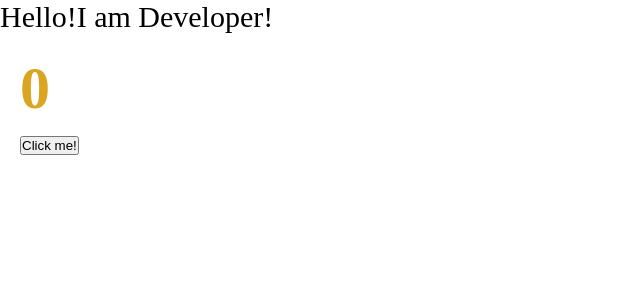
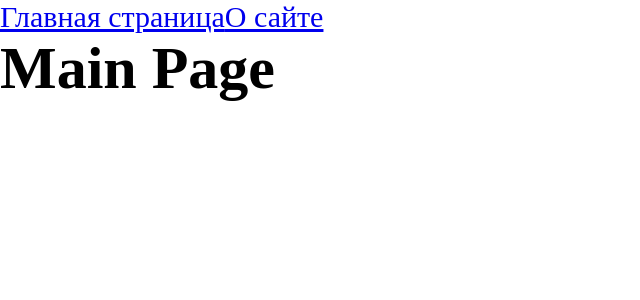
Before and after one commit to RodionovDevMode/CodeHub, a React app: page / in a window 1280 px wide. Shown: the top 300 px of the page, without its empty margins (0-640 px from the left). Built offline with nearby package versions, Linux system fonts and the light colour scheme.

Commit message:
Add react-router-dom and types

```diff
--- a/package.json
+++ b/package.json
@@ -31,7 +31,9 @@
 		"webpack-dev-server": "^4.7.4"
 	},
 	"dependencies": {
+		"@types/react-router-dom": "^5.3.3",
 		"react": "^17.0.2",
-		"react-dom": "^17.0.2"
+		"react-dom": "^17.0.2",
+		"react-router-dom": "^6.2.1"
 	}
 }
--- a/src/App.tsx
+++ b/src/App.tsx
@@ -1,11 +1,21 @@
-import { Counter } from './components/Counter'
+import { BrowserRouter, Route, Routes } from 'react-router-dom'
 import './index.scss'
+import { Link } from 'react-router-dom'
+import { AboutPageLazy } from './components/pages/AboutPage/AboutPage.lazy'
+import { MainPagLazy } from './components/pages/MainPage/MainPage.lazy'
+import { Suspense } from 'react'
 
 export default function App() {
 	return (
 		<div className='app'>
-			Hello!I am Developer!
-			<Counter />
+			<Link to={'/'}>Главная страница</Link>
+			<Link to={'/about'}>О сайте</Link>
+			<Suspense fallback={<div>Загрузка...</div>}>
+				<Routes>
+					<Route path={'/about'} element={<AboutPageLazy />} />
+					<Route path={'/'} element={<MainPagLazy />} />
+				</Routes>
+			</Suspense>
 		</div>
 	)
 }
--- /dev/null
+++ b/src/components/pages/AboutPage/AboutPage.lazy.tsx
@@ -0,0 +1,3 @@
+import React from 'react'
+
+export const AboutPageLazy = React.lazy(() => import('./AboutPage'))
--- /dev/null
+++ b/src/components/pages/AboutPage/AboutPage.tsx
@@ -0,0 +1,10 @@
+import React from 'react'
+
+function AboutPage() {
+	return (
+		<div>
+			<h1>About Page</h1>
+		</div>
+	)
+}
+export default AboutPage
--- /dev/null
+++ b/src/components/pages/MainPage/MainPage.lazy.tsx
@@ -0,0 +1,3 @@
+import React from 'react'
+
+export const MainPagLazy = React.lazy(() => import('./MainPage'))
--- /dev/null
+++ b/src/components/pages/MainPage/MainPage.tsx
@@ -0,0 +1,9 @@
+import React from 'react'
+
+export default function MainPage() {
+	return (
+		<div>
+			<h1>Main Page</h1>
+		</div>
+	)
+}
--- a/src/index.tsx
+++ b/src/index.tsx
@@ -1,9 +1,10 @@
 import { render } from 'react-dom'
 import App from './App'
+import { BrowserRouter } from 'react-router-dom'
 
 render(
-	<div>
+	<BrowserRouter>
 		<App />
-	</div>,
+	</BrowserRouter>,
 	document.getElementById('root')
 )
--- a/tsconfig.json
+++ b/tsconfig.json
@@ -5,9 +5,9 @@
 		// Однако это не означает, что теперь вовсе нельзя использовать any.
 		// Это означает лишь, что в подобных ситуация разработчик должен явно писать any,
 		"noImplicitAny": true,
-		"module": "es6",
+		"module": "esnext",
 		// В какую спецификацию компилируем: для поддержки большинства браузеров
-		"target": "es5",
+		"target": "es6",
 		"jsx": "react-jsx",
 		// Компилятор будет обрабатывать не только TS файлы, но и JS файлы
 		"allowJs": true,
```
Also changed, not shown: src/Counter.module.scss (renamed from src/components/Counter.module.scss), 9 other files (tests, documents, lock files or other folders).
